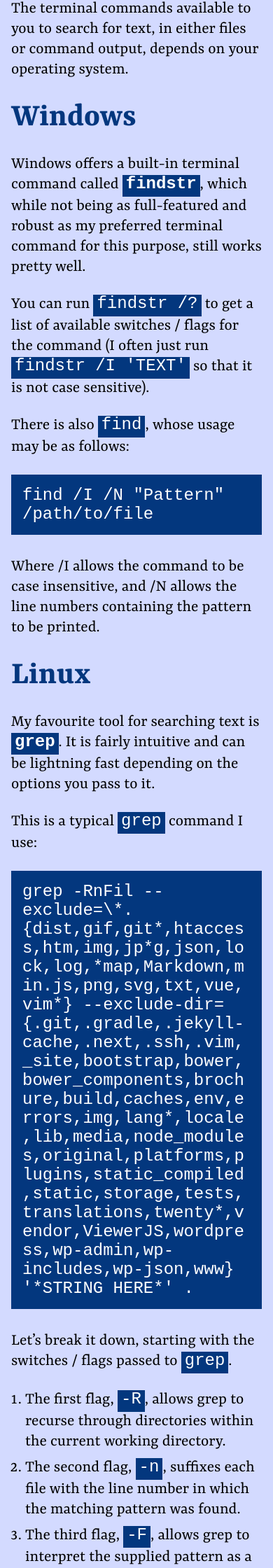
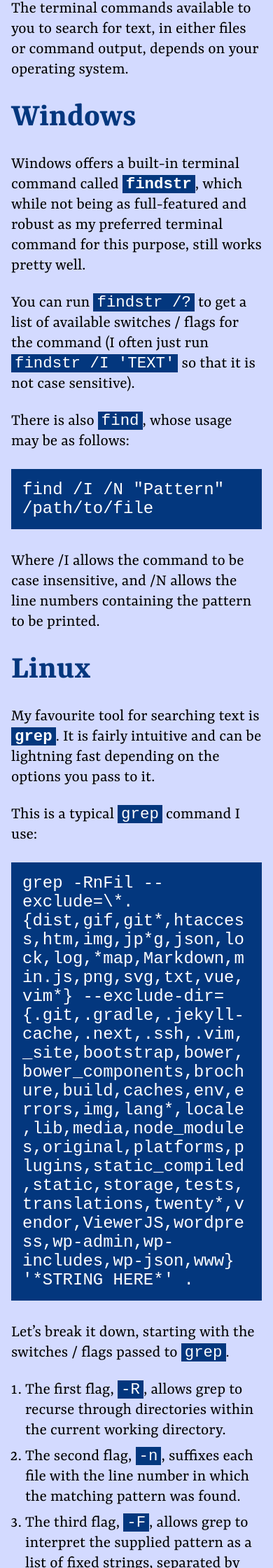
Before and after one commit to ArunSahadeo/ArunSahadeo.github.io, a Jekyll site: the page built from _posts/2021-08-14-searching-for-text-command-line.markdown, in a window 390 px wide. Shown: the part 383-2623 px from the top of the page at 70% size. Built offline with Jekyll 4.4.1, drawn with Linux system fonts in a browser that asks for light colours; some web fonts are replaced.

Commit message:
Tidying up posts on mobile

```diff
--- a/_sass/layout/_posts.scss
+++ b/_sass/layout/_posts.scss
@@ -74,7 +74,14 @@ main {
       &.language-plaintext {
         display: inline-block;
         line-height: 16px;
-        padding-bottom: 10px;
+
+        @media (max-width: 1199px) {
+          font-size: 1.4rem;
+        }
+
+        @media (min-width: 1200px) {
+          padding-bottom: 10px;
+        }
       }
     }
 
```
